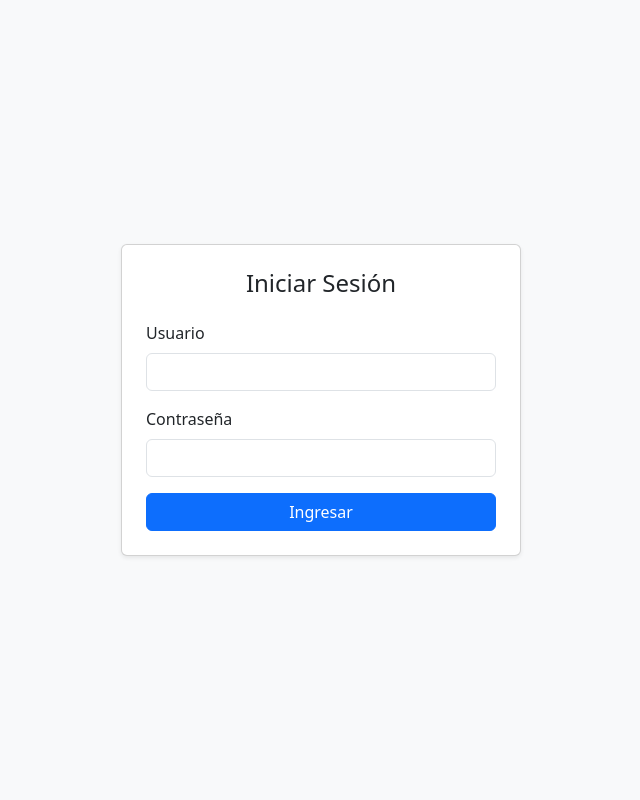
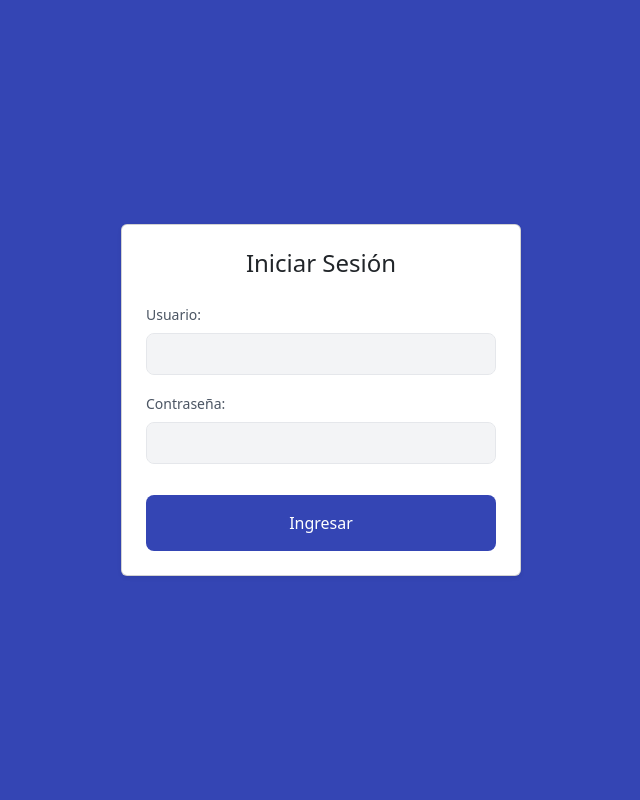
Before and after one commit to EduardoMonzon16/Generador-Reportes-Impresion, a Flask app: page / in a window 1280 px wide. Shown: the whole page, without its empty margins (319-959 px from the left). Run offline with Flask 3, Linux system fonts and the light colour scheme.

Commit message:
Mejorar login

```diff
--- a/static/css/estilos.css
+++ b/static/css/estilos.css
@@ -0,0 +1,64 @@
+
+body {
+            font-family: 'Open Sans', sans-serif;
+            background-color: #3445b4 !important;
+            min-height: 100vh;
+            display: flex;
+            justify-content: center;
+            align-items: center;
+            padding: 20px;
+        }
+
+.form-label {
+            color: #4B5563 !important;
+            font-size: 14px;
+            font-weight: 400;
+            margin-bottom: 8px;
+        }
+
+.form-control {
+            background-color: #F3F4F6 !important;
+            border: 1px solid #E5E7EB !important;
+            border-radius: 8px !important;
+            padding: 8px 16px !important;
+            font-size: 12px;
+            color: #374151;
+            transition: all 0.3s ease;
+        }
+
+.btn-primary {
+            background-color: #3445b4 !important;
+            border: none !important;
+            padding: 16px !important;
+            font-size: 16px;
+            font-weight: 600;
+            border-radius: 8px !important;
+            transition: all 0.3s ease;
+            margin-top: 15px;
+        }
+
+.btn-primary:hover {
+            background-color: #05126a !important;
+            transform: translateY(-1px);
+            box-shadow: 0 4px 12px rgba(79, 70, 229, 0.3) !important;
+        }
+
+.btn-primary:active {
+            transform: translateY(0) !important;
+        }
+
+.alert-danger {
+            background-color: #FEE2E2 !important;
+            border-color: #FECACA !important;
+            color: #DC2626 !important;
+            border-radius: 8px !important;
+            font-size: 14px;
+        }
+
+.welcome-text {
+            color: #8B8B8B;
+            font-size: 14px;
+            margin-bottom: 25px;
+            font-weight: 400;
+            text-align: center;
+        }
--- a/templates/login.html
+++ b/templates/login.html
@@ -4,9 +4,10 @@
     <meta charset="UTF-8">
     <title>Reporte de Impresiones</title>
     <meta name="viewport" content="width=device-width, initial-scale=1.0">
+    <link href="{{ url_for('static', filename='css/estilos.css') }}" rel="stylesheet">
     <link href="https://cdn.jsdelivr.net/npm/bootstrap@5.3.2/dist/css/bootstrap.min.css" rel="stylesheet">
 </head>
-<body class="bg-light d-flex justify-content-center align-items-center vh-100">
+<body class="d-flex justify-content-center align-items-center vh-100">
 
     <div class="card p-4 shadow-sm" style="width: 100%; max-width: 400px;">
         <h4 class="text-center mb-4">Iniciar Sesión</h4>
@@ -25,11 +26,11 @@
         <!-- Formulario de Login -->
         <form method="POST" action="{{ url_for('login') }}">
             <div class="mb-3">
-                <label for="usuario" class="form-label">Usuario</label>
+                <label for="usuario" class="form-label">Usuario:</label>
                 <input type="text" class="form-control" id="usuario" name="usuario" required>
             </div>
             <div class="mb-3">
-                <label for="password" class="form-label">Contraseña</label>
+                <label for="password" class="form-label">Contraseña:</label>
                 <input type="password" class="form-control" id="password" name="password" required>
             </div>
             <button type="submit" class="btn btn-primary w-100">Ingresar</button>
```
Also changed, not shown: templates/reportes.html (+4 -3 lines).
